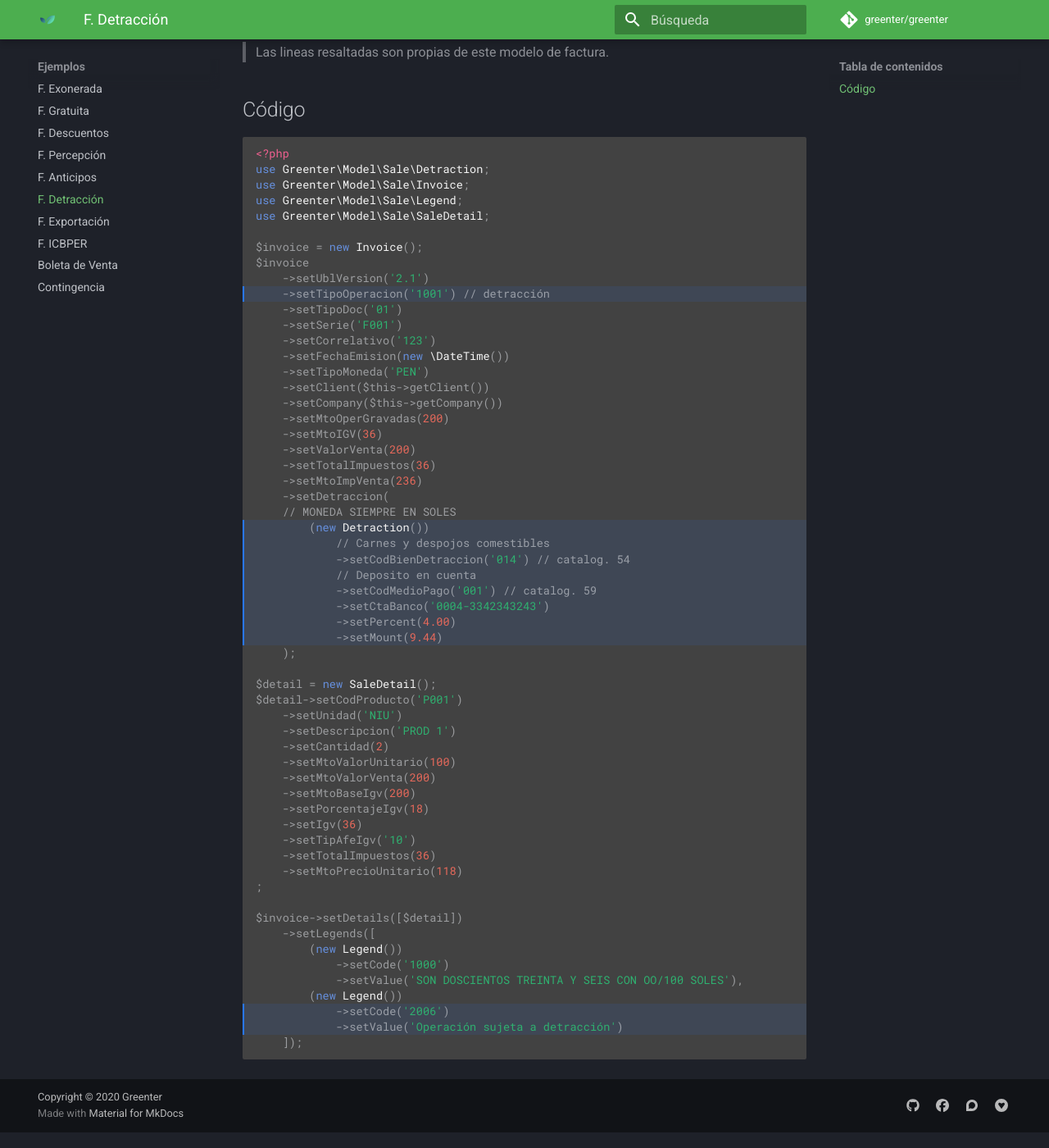
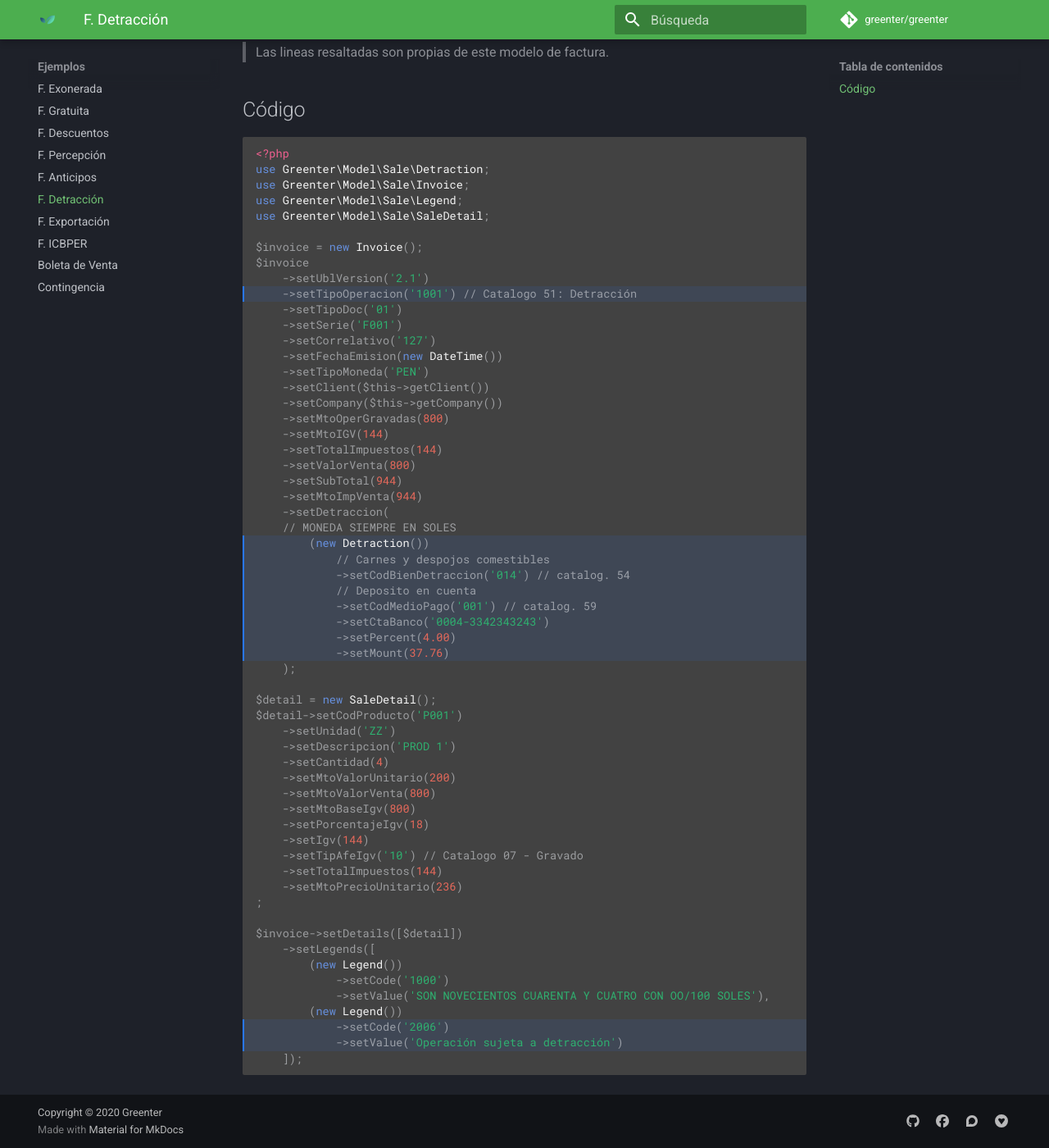
Before and after one commit to thegreenter/docs, an MkDocs documentation site: the page built from docs/examples/detraccion.md, in a window 1280 px wide and 1400 px high, scrolled down 177 px. Shown: the whole window at 82% size. Built offline with MkDocs 1.6.1 and Material for MkDocs 9.7.7, drawn with Linux system fonts in a browser that asks for light colours.

Commit message:
Update amounts

````diff
--- a/docs/examples/detraccion.md
+++ b/docs/examples/detraccion.md
@@ -4,7 +4,7 @@
 
 ## Código
 
-```php hl_lines="10 25 26 27 28 29 30 31 32 56 57"
+```php hl_lines="10 26-33 57 58"
 <?php
 use Greenter\Model\Sale\Detraction;
 use Greenter\Model\Sale\Invoice;
@@ -14,19 +14,20 @@ use Greenter\Model\Sale\SaleDetail;
 $invoice = new Invoice();
 $invoice
     ->setUblVersion('2.1')
-    ->setTipoOperacion('1001') // detracción
+    ->setTipoOperacion('1001') // Catalogo 51: Detracción
     ->setTipoDoc('01')
     ->setSerie('F001')
-    ->setCorrelativo('123')
-    ->setFechaEmision(new \DateTime())
+    ->setCorrelativo('127')
+    ->setFechaEmision(new DateTime())
     ->setTipoMoneda('PEN')
     ->setClient($this->getClient())
     ->setCompany($this->getCompany())
-    ->setMtoOperGravadas(200)
-    ->setMtoIGV(36)
-    ->setValorVenta(200)
-    ->setTotalImpuestos(36)
-    ->setMtoImpVenta(236)
+    ->setMtoOperGravadas(800)
+    ->setMtoIGV(144)
+    ->setTotalImpuestos(144)
+    ->setValorVenta(800)
+    ->setSubTotal(944)
+    ->setMtoImpVenta(944)
     ->setDetraccion(
     // MONEDA SIEMPRE EN SOLES
         (new Detraction())
@@ -36,31 +37,32 @@ $invoice
             ->setCodMedioPago('001') // catalog. 59
             ->setCtaBanco('0004-3342343243')
             ->setPercent(4.00)
-            ->setMount(9.44)
+            ->setMount(37.76)
     );
 
 $detail = new SaleDetail();
 $detail->setCodProducto('P001')
-    ->setUnidad('NIU')
+    ->setUnidad('ZZ')
     ->setDescripcion('PROD 1')
-    ->setCantidad(2)
-    ->setMtoValorUnitario(100)
-    ->setMtoValorVenta(200)
-    ->setMtoBaseIgv(200)
+    ->setCantidad(4)
+    ->setMtoValorUnitario(200)
+    ->setMtoValorVenta(800)
+    ->setMtoBaseIgv(800)
     ->setPorcentajeIgv(18)
-    ->setIgv(36)
-    ->setTipAfeIgv('10')
-    ->setTotalImpuestos(36)
-    ->setMtoPrecioUnitario(118)
+    ->setIgv(144)
+    ->setTipAfeIgv('10') // Catalogo 07 - Gravado
+    ->setTotalImpuestos(144)
+    ->setMtoPrecioUnitario(236)
 ;
 
 $invoice->setDetails([$detail])
     ->setLegends([
         (new Legend())
             ->setCode('1000')
-            ->setValue('SON DOSCIENTOS TREINTA Y SEIS CON OO/100 SOLES'),
+            ->setValue('SON NOVECIENTOS CUARENTA Y CUATRO CON OO/100 SOLES'),
         (new Legend())
             ->setCode('2006')
             ->setValue('Operación sujeta a detracción')
     ]);
+
 ```
````
